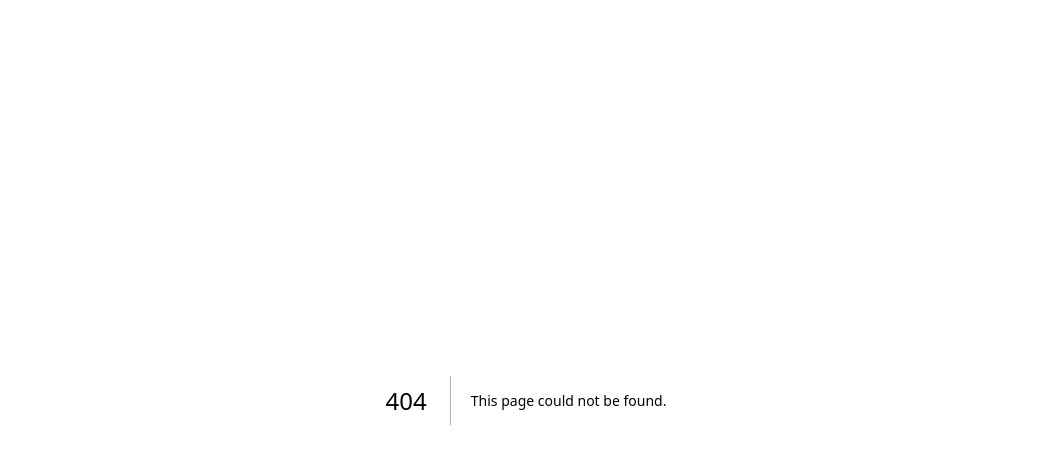
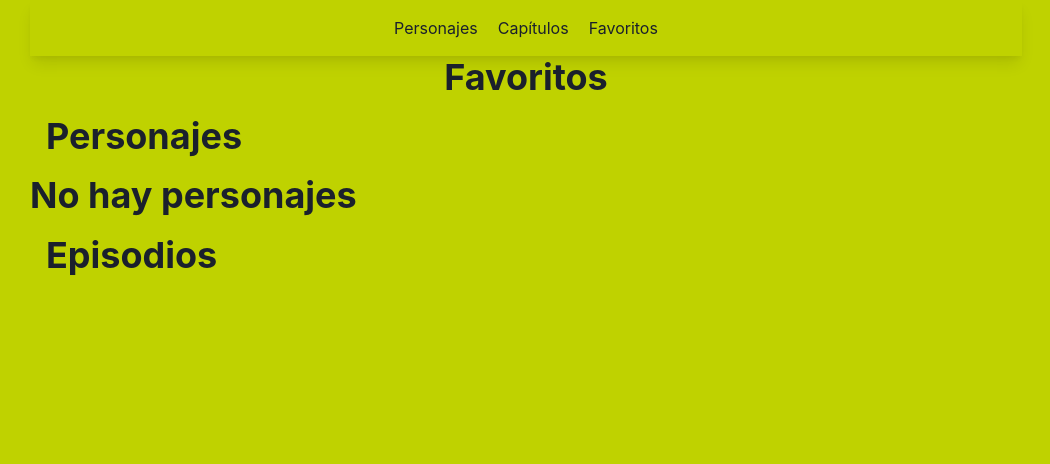
Before and after one commit to H4rasho/Rick-and-Morty-App, a Next.js app: page /favorites in a window 1280 px wide. Before the commit this address had no page. Shown: the top 464 px of the page, without its empty margins (114-1164 px from the left). Built offline with nearby package versions, Linux system fonts and the light colour scheme.

Commit message:
create fovorites page

```diff
--- a/components/characters/character.list.tsx
+++ b/components/characters/character.list.tsx
@@ -1,4 +1,4 @@
-import { Box, Flex, Heading } from "@chakra-ui/react";
+import { Box, Flex, Grid, Heading } from "@chakra-ui/react";
 import Image from "next/image";
 import Link from "next/link";
 import { useLocalStorage } from "../../hooks/useLocalStorage";
@@ -31,7 +31,11 @@ export default function CharacterList({
   }
 
   return (
-    <>
+    <Grid
+      as="section"
+      gap={2}
+      templateColumns={["1fr", "repeat(2, 1fr)", "repeat(3, 1fr)"]}
+    >
       {characters.map((character) => (
         <Box as="article" key={character.id} p={4} bg="white" rounded="md">
           <Box minW={["200", "280"]}>
@@ -59,6 +63,6 @@ export default function CharacterList({
           </Flex>
         </Box>
       ))}
-    </>
+    </Grid>
   );
 }
--- /dev/null
+++ b/pages/favorites/index.tsx
@@ -0,0 +1,31 @@
+import { Heading } from "@chakra-ui/react";
+import { NextPage } from "next";
+import CharacterList from "../../components/characters/character.list";
+import EpisodeList from "../../components/episodes/episode.list";
+import Layout from "../../components/ui/layout";
+import { useLocalStorage } from "../../hooks/useLocalStorage";
+
+const Favorites: NextPage = () => {
+  const [characters] = useLocalStorage("FavoriteCharacters", []);
+  const [episodes] = useLocalStorage("FavoriteEpisodes", []);
+
+  console.log(characters);
+
+  return (
+    <Layout title="Favoritos">
+      <Heading textAlign="center">Favoritos</Heading>
+      <Heading as="h2" p={4}>
+        {" "}
+        Personajes
+      </Heading>
+      <CharacterList characters={characters} />
+      <Heading as="h2" p={4}>
+        {" "}
+        Episodios
+      </Heading>
+      <EpisodeList episodes={episodes} />
+    </Layout>
+  );
+};
+
+export default Favorites;
```
Also changed, not shown: pages/characters/index.tsx (+4 -8 lines).
